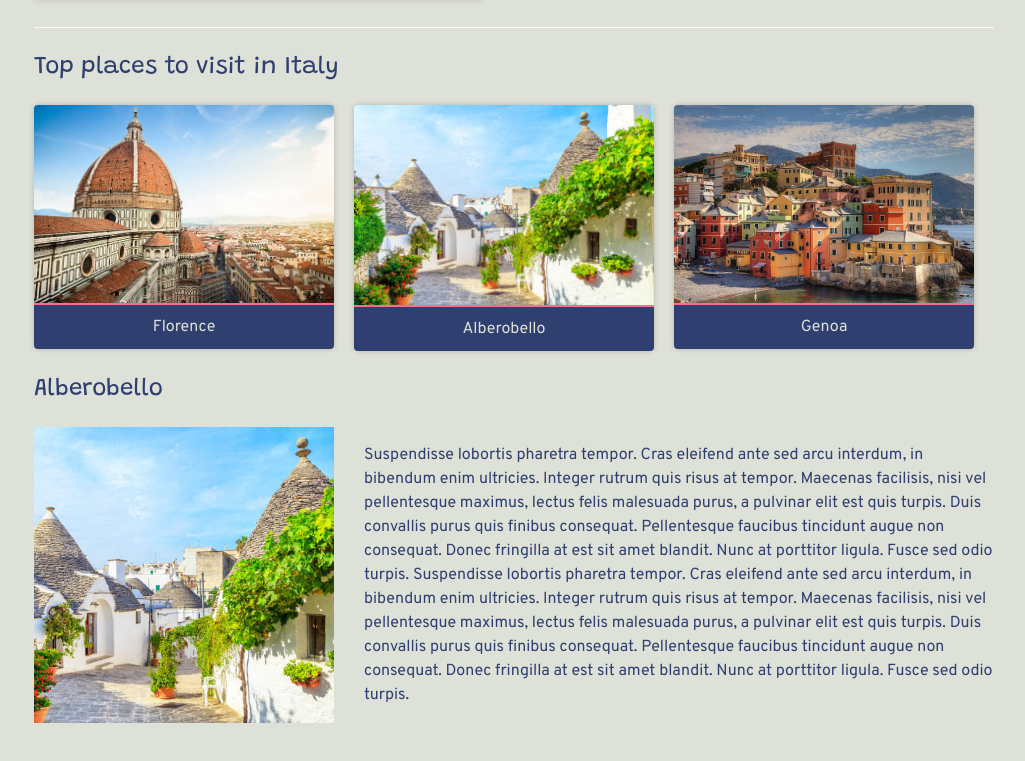
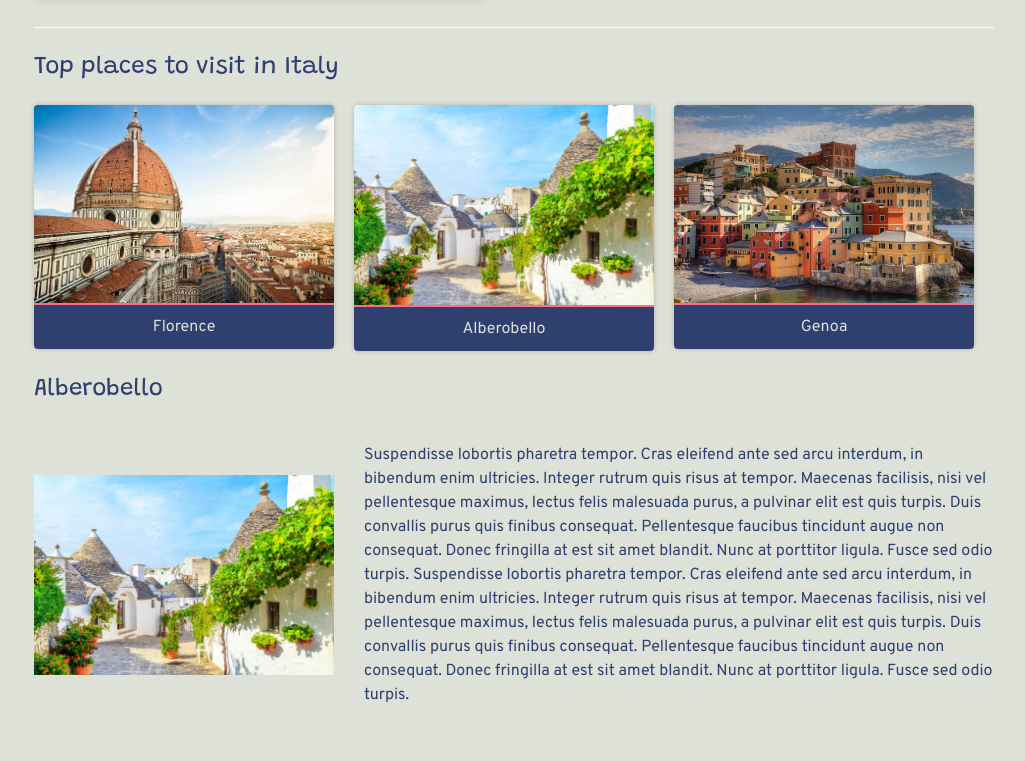
Before and after one commit to highflyer910/wanderlust_nomad, a Vue app: page /destination/1/italy/alberobello in a window 1280 px wide. Shown: the part 569-1330 px from the top of the page, without its empty margins (126-1151 px from the left). Built offline with nearby package versions, Linux system fonts and the light colour scheme.

Commit message:
fix images

```diff
--- a/public/main.css
+++ b/public/main.css
@@ -46,6 +46,7 @@ h1{
   border-radius: 14px;
   box-shadow: 0 0 10px 0 rgba(0, 0, 0, 0.2);
   transition: all 0.2s ease;
+  object-fit: contain;
 }
 
 .about img:hover{
@@ -145,7 +146,7 @@ a {
 .experiences img {
   width: 100%;
   max-width: 300px;
-  object-fit: cover;
+  object-fit: contain;
   display: block;
 }
 
--- a/src/views/ExperienceShow.vue
+++ b/src/views/ExperienceShow.vue
@@ -36,6 +36,7 @@ export default {
 @media (max-width: 768px) {
     .experience-show{
         display: block;
+        text-align: center;
     }
 
     h2{
```
